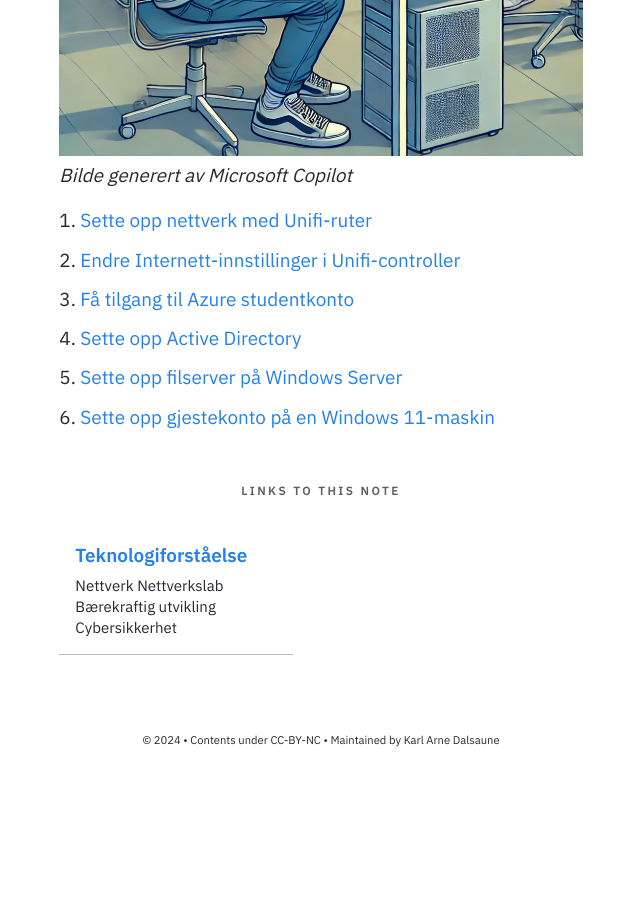
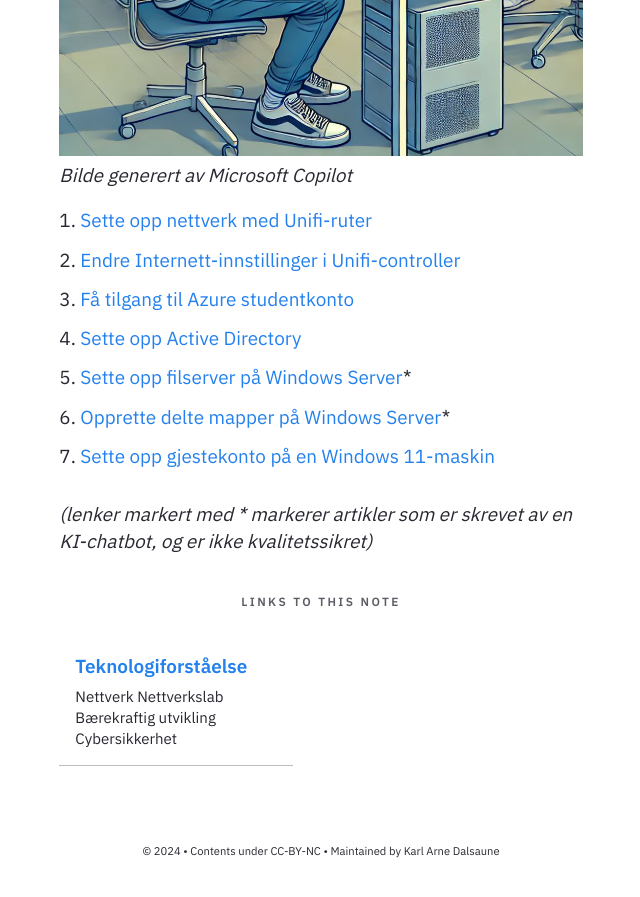
Before and after one commit to Cha-IM/cha-im.github.io, a Jekyll site: the page built from _notes/Public/Teknologiforståelse/Nettverkslab/Nettverkslab.md, in a window 1280 px wide and 900 px high, scrolled down 591 px. Shown: the top 897 px of the window, without its empty margins (319-959 px from the left). Built offline with Jekyll 4.4.1, drawn with Linux system fonts in a browser that asks for light colours; before the commit the page ends 1380 px from its top, so only the background shows below that.

Commit message:
TRFK-811339 2025-11-4:13:3:40

```diff
--- a/_notes/Public/Teknologiforståelse/Nettverkslab/Nettverkslab.md
+++ b/_notes/Public/Teknologiforståelse/Nettverkslab/Nettverkslab.md
@@ -10,5 +10,9 @@ date: 19-03-2024
 2. [[Endre Internett-innstillinger i Unifi-controller]]
 3. [[Få tilgang til Azure studentkonto]]
 4. [[Sette opp Active Directory]]
-5. [[Sette opp filserver på Windows Server]]
-6. [[Sette opp gjestekonto på en Windows 11-maskin]]
+5. [[Sette opp filserver på Windows Server]]*
+6. [[Opprette delte mapper på Windows Server]]*
+7. [[Sette opp gjestekonto på en Windows 11-maskin]]
+
+
+*(lenker markert med * markerer artikler som er skrevet av en KI-chatbot, og er ikke kvalitetssikret)*
```
Also changed, not shown: _notes/Public/Teknologiforståelse/Nettverkslab/Opprette delte mapper på Windows Server.md (added, +84 -0 lines), .obsidian/workspace.json.
